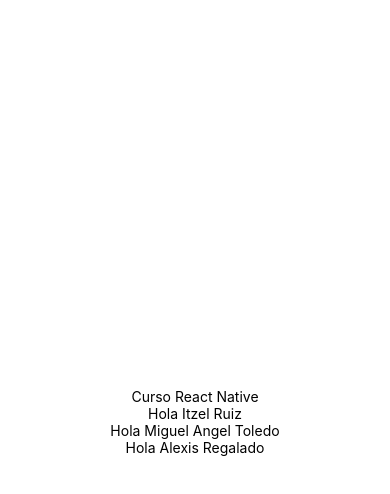
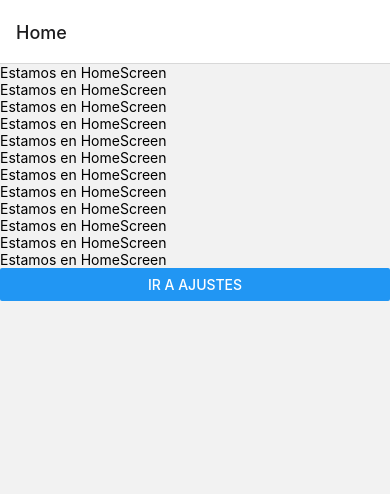
Before and after one commit to Juggantiss/curso-introduccion-react-native, a React Native app: screen /Home in a window 390 px wide. Shown: the top 494 px of the page. Built offline with nearby package versions, Linux system fonts and the light colour scheme.

Commit message:
Creado stack de navegación y se mueve entre pantallas

```diff
--- a/App.js
+++ b/App.js
@@ -1,22 +1,11 @@
-import { StyleSheet, Text, View } from "react-native";
-import Saludar from "./src/components/Saludar";
+import "react-native-gesture-handler";
+import { NavigationContainer } from "@react-navigation/native";
+import NavigationStack from "./src/navigation/NavigationStack";
 
 export default function App() {
   return (
-    <View style={styles.container}>
-      <Text>Curso React Native</Text>
-      <Saludar firstname="Itzel" lastname="Ruiz" />
-      <Saludar firstname="Miguel Angel" lastname="Toledo" />
-      <Saludar firstname="Alexis" lastname="Regalado" />
-    </View>
+    <NavigationContainer>
+      <NavigationStack />
+    </NavigationContainer>
   );
 }
-
-const styles = StyleSheet.create({
-  container: {
-    flex: 1,
-    backgroundColor: "#fff",
-    alignItems: "center",
-    justifyContent: "center"
-  }
-});
--- /dev/null
+++ b/src/navigation/NavigationStack.jsx
@@ -0,0 +1,14 @@
+import { createNativeStackNavigator } from "@react-navigation/native-stack";
+import HomeScreen from "../screens/HomeScreen";
+import SettingsScreen from "../screens/SettingsScreen";
+
+const Stack = createNativeStackNavigator();
+
+export default function NavigationStack() {
+  return (
+    <Stack.Navigator initialRouteName="Home">
+      <Stack.Screen name="Home" component={HomeScreen} />
+      <Stack.Screen name="Settings" component={SettingsScreen} />
+    </Stack.Navigator>
+  );
+}
--- /dev/null
+++ b/src/screens/HomeScreen.jsx
@@ -0,0 +1,23 @@
+import { View, Text, Button } from "react-native";
+
+export default function HomeScreen({ navigation }) {
+  const goToSettings = () => navigation.navigate("Settings");
+
+  return (
+    <View>
+      <Text>Estamos en HomeScreen</Text>
+      <Text>Estamos en HomeScreen</Text>
+      <Text>Estamos en HomeScreen</Text>
+      <Text>Estamos en HomeScreen</Text>
+      <Text>Estamos en HomeScreen</Text>
+      <Text>Estamos en HomeScreen</Text>
+      <Text>Estamos en HomeScreen</Text>
+      <Text>Estamos en HomeScreen</Text>
+      <Text>Estamos en HomeScreen</Text>
+      <Text>Estamos en HomeScreen</Text>
+      <Text>Estamos en HomeScreen</Text>
+      <Text>Estamos en HomeScreen</Text>
+      <Button onPress={goToSettings} title="Ir a Ajustes" />
+    </View>
+  );
+}
--- /dev/null
+++ b/src/screens/SettingsScreen.jsx
@@ -0,0 +1,20 @@
+import { View, Text, Button } from "react-native";
+
+export default function SettingsScreen({ navigation }) {
+  const goToHome = () => navigation.navigate("Home");
+
+  return (
+    <View>
+      <Text>Estamos en SettingsScreen</Text>
+      <Text>Estamos en SettingsScreen</Text>
+      <Text>Estamos en SettingsScreen</Text>
+      <Text>Estamos en SettingsScreen</Text>
+      <Text>Estamos en SettingsScreen</Text>
+      <Text>Estamos en SettingsScreen</Text>
+      <Text>Estamos en SettingsScreen</Text>
+      <Text>Estamos en SettingsScreen</Text>
+      <Text>Estamos en SettingsScreen</Text>
+      <Button onPress={goToHome} title="Ir a Ajustes" />
+    </View>
+  );
+}
```
